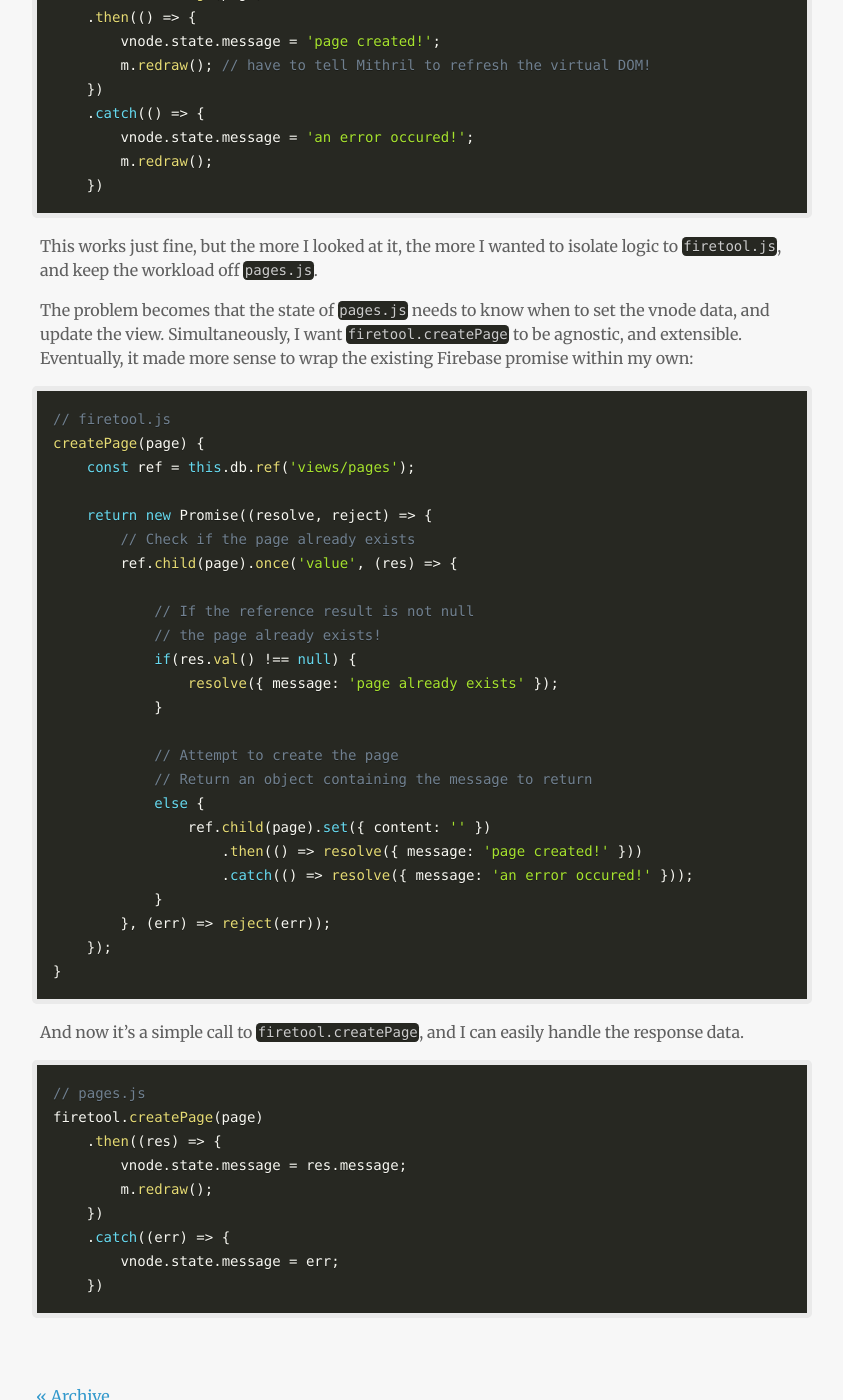
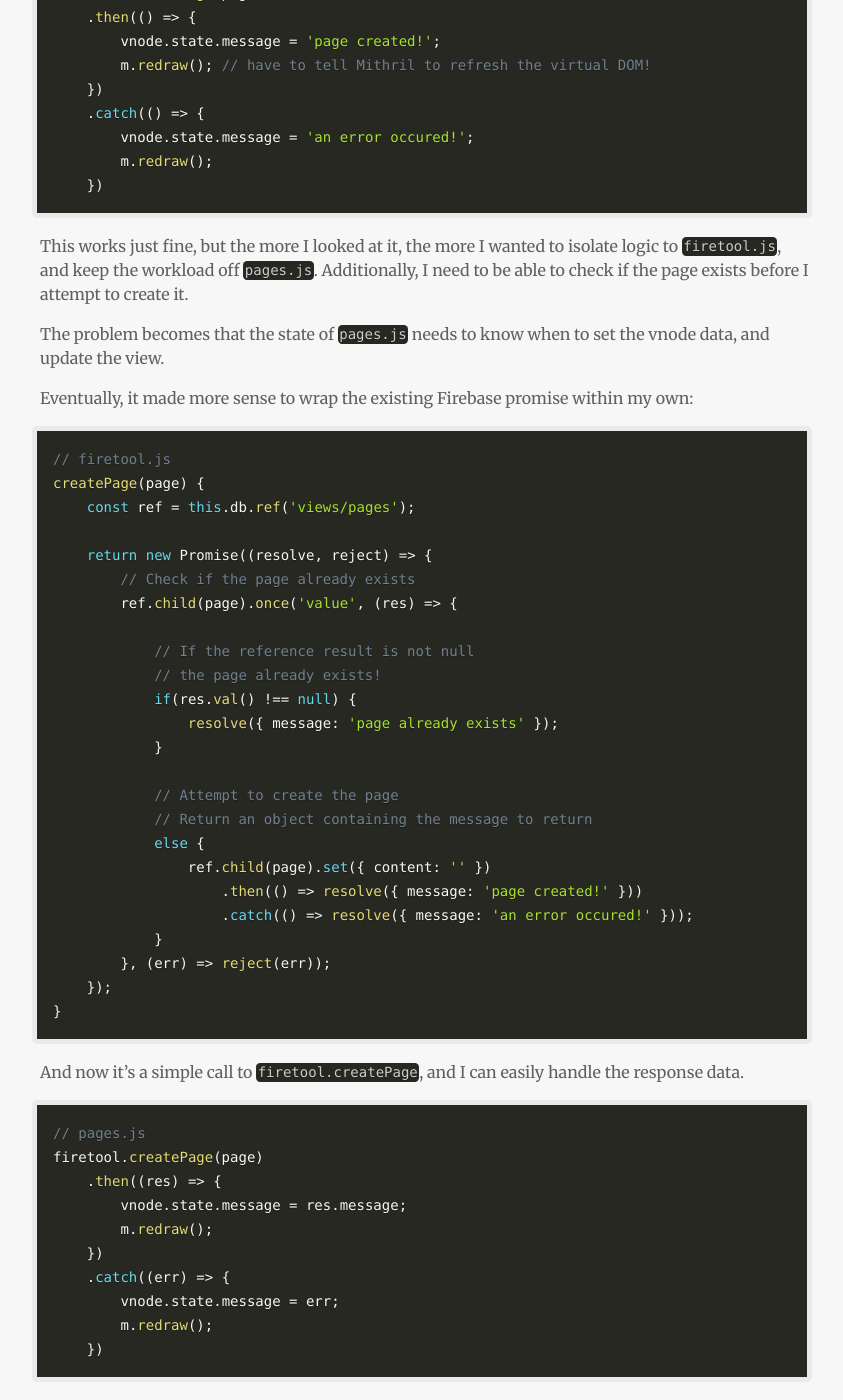
Before and after one commit to kevinfiol/kevinfiol.github.io, a Jekyll site: the page built from _posts/2017-08-21-keeping-promises.md, in a window 1280 px wide and 1400 px high, scrolled down 1234 px. Shown: the whole window, without its empty margins (218-1061 px from the left). Built offline with Jekyll 4.4.1, drawn with Linux system fonts in a browser that asks for light colours; nearby versions of some CDN libraries.

Commit message:
update post

````diff
--- a/_posts/2017-08-21-keeping-promises.md
+++ b/_posts/2017-08-21-keeping-promises.md
@@ -45,9 +45,11 @@ firetool.createPage(page)
 	})
 ```
 
-This works just fine, but the more I looked at it, the more I wanted to isolate logic to `firetool.js`, and keep the workload off `pages.js`.
+This works just fine, but the more I looked at it, the more I wanted to isolate logic to `firetool.js`, and keep the workload off `pages.js`. Additionally, I need to be able to check if the page exists before I attempt to create it.
 
-The problem becomes that the state of `pages.js` needs to know when to set the vnode data, and update the view. Simultaneously, I want `firetool.createPage` to be agnostic, and extensible. Eventually, it made more sense to wrap the existing Firebase promise within my own:
+The problem becomes that the state of `pages.js` needs to know when to set the vnode data, and update the view.
+
+Eventually, it made more sense to wrap the existing Firebase promise within my own:
 
 ```javascript
 // firetool.js
@@ -87,5 +89,6 @@ firetool.createPage(page)
 	})
 	.catch((err) => {
 		vnode.state.message = err;
+		m.redraw();
 	})
 ```
````
